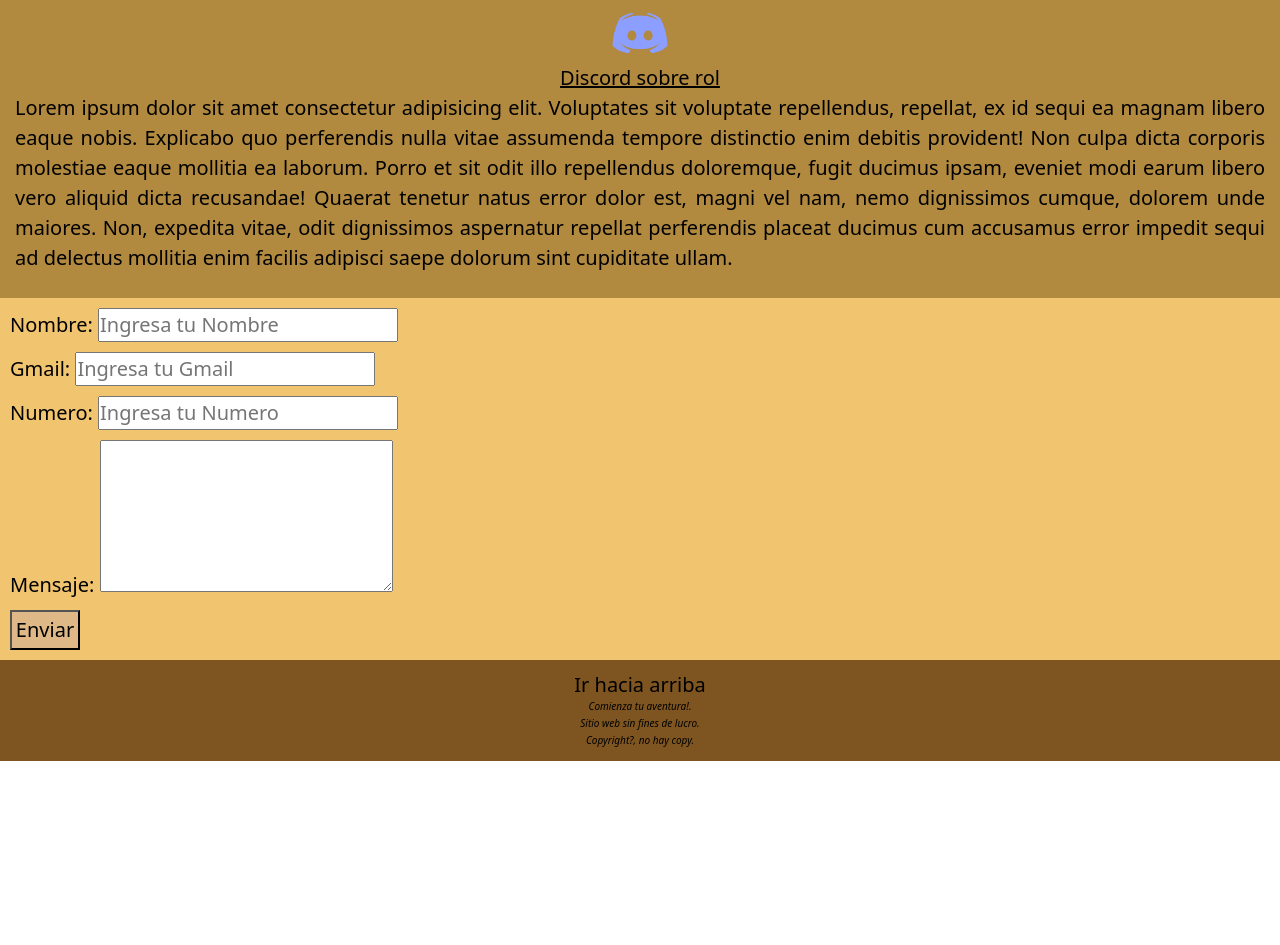
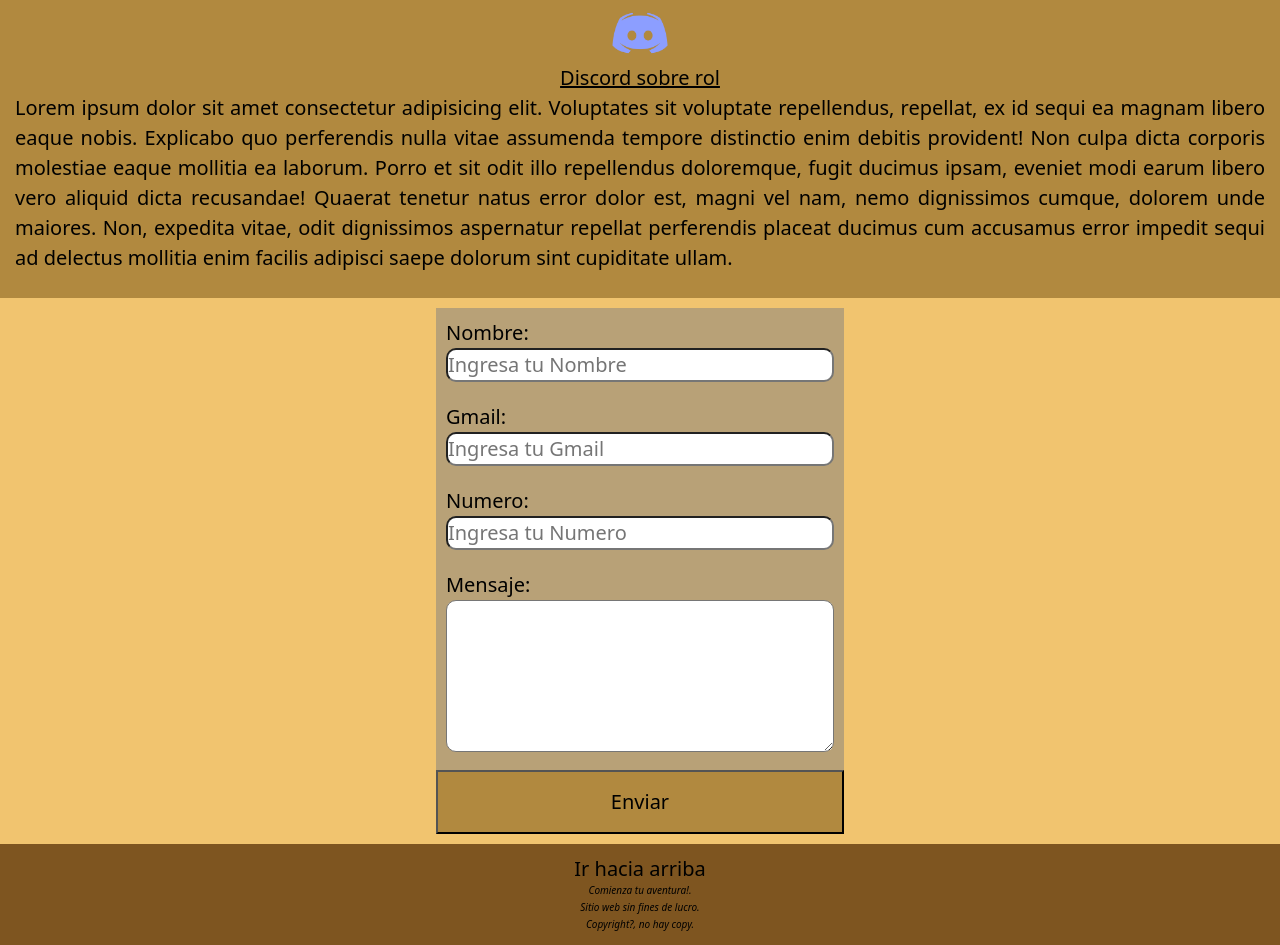
Before and after one commit to LucasMiguez46/PreEntrega2-Miguez, a plain HTML site: page pages/contacto.html in a window 1280 px wide. Shown: the part 753-1698 px from the top of the page. Before the commit the page ends 1514 px from the top, so only its background shows below. Drawn offline with nearby package versions, Linux system fonts and the light colour scheme.

Commit message:
orden de script y estilizacion del formulario

```diff
--- a/CSS/style.css
+++ b/CSS/style.css
@@ -234,20 +234,44 @@ main{
     border-radius: 10px;
 }
 
-.cuestionario{
+
+/* ====Formulario Inicio==== */
+.cuestionario-dos{
     display: flex;
+    flex-direction: column;
     padding: 10px;
-    flex-flow:column;
     gap: 10px;
-    justify-content:start;
-    align-items:flex-start;
+    font-family: inherit;
+    font-size: 100%;
+    align-items: center;
+    justify-content: center;
+    width: 100%;
 }
 
-button{
-    background-color:burlywood;
-    height: 40px;
-    width: 70px;
+.cuestionario-dos input, .cuestionario-dos textarea{
+    border-radius: 10px;
+    width: 100%;
 }
+
+.cuestionario-dos input:focus, .cuestionario-dos textarea:focus{
+    background-color: wheat;
+}
+
+.cuestionario-aux{
+    flex-direction: column;
+    width: 100%;
+    padding: 10px;
+}
+
+.cuestionario-bg{
+    background-color: rgb(128, 128, 128, 0.5);
+}
+
+.cuestionario-dos-button{
+    width: 100%;
+}
+/* ====Formulario Fin==== */
+
 
 .titular{
     font-size: 3rem;
--- a/pages/contacto.html
+++ b/pages/contacto.html
@@ -161,37 +161,33 @@
     </section>
 
     <!---->
-    <section>
-      <form class="cuestionario">
-        <div>
-          <label for="name">Nombre:</label>
+    <section class="cuestionario-dos">
+      <form class="cuestionario-bg">
+        <div class="cuestionario-aux">
+          <label class="cuestionario-dos-label" for="name">Nombre:</label>
           <input type="text" id="name" placeholder="Ingresa tu Nombre" />
         </div>
         <!---->
-        <div>
+        <div class="cuestionario-aux">
           <label for="email">Gmail:</label>
           <input type="email" id="email" placeholder="Ingresa tu Gmail" />
         </div>
         <!---->
-        <div>
+        <div class="cuestionario-aux">
           <label for="number">Numero:</label>
           <input type="number" id="number" placeholder="Ingresa tu Numero" />
         </div>
         <!---->
-        <div>
+        <div class="cuestionario-aux">
           <label for="msg">Mensaje:</label>
           <textarea name="mensaje" id="msg" cols="23" rows="5"></textarea>
         </div>
         <!---->
-        <button type="submit">Enviar</button>
+        <button class="cuestionario-dos-button colorIntermedio" type="submit">Enviar</button>
       </form>
     </section>
     <!-- tecla para comentario rapido= ctrl+k+c o ctrl+}-->
 
-    <!-- ==javascript de Bootstrap== -->
-    <script src="https://cdn.jsdelivr.net/npm/bootstrap@5.3.3/dist/js/bootstrap.bundle.min.js"
-      integrity="sha384-YvpcrYf0tY3lHB60NNkmXc5s9fDVZLESaAA55NDzOxhy9GkcIdslK1eN7N6jIeHz"
-      crossorigin="anonymous"></script>
   </main>
 
   <footer>
@@ -202,6 +198,11 @@
       <h6>Copyright?, no hay copy.</h6>
     </em>
   </footer>
+
+  <!-- ==javascript de Bootstrap== -->
+    <script src="https://cdn.jsdelivr.net/npm/bootstrap@5.3.3/dist/js/bootstrap.bundle.min.js"
+      integrity="sha384-YvpcrYf0tY3lHB60NNkmXc5s9fDVZLESaAA55NDzOxhy9GkcIdslK1eN7N6jIeHz"
+      crossorigin="anonymous"></script>
 </body>
 <!--===========================================================-->
 
```
Also changed, not shown: index.html (+6 -4 lines), pages/bibliografia.html (+5 -4 lines), pages/dnd5e-clases.html (+5 -4 lines), pages/dnd5e-razas.html (+5 -4 lines), pages/dnd5e.html (+6 -4 lines).
